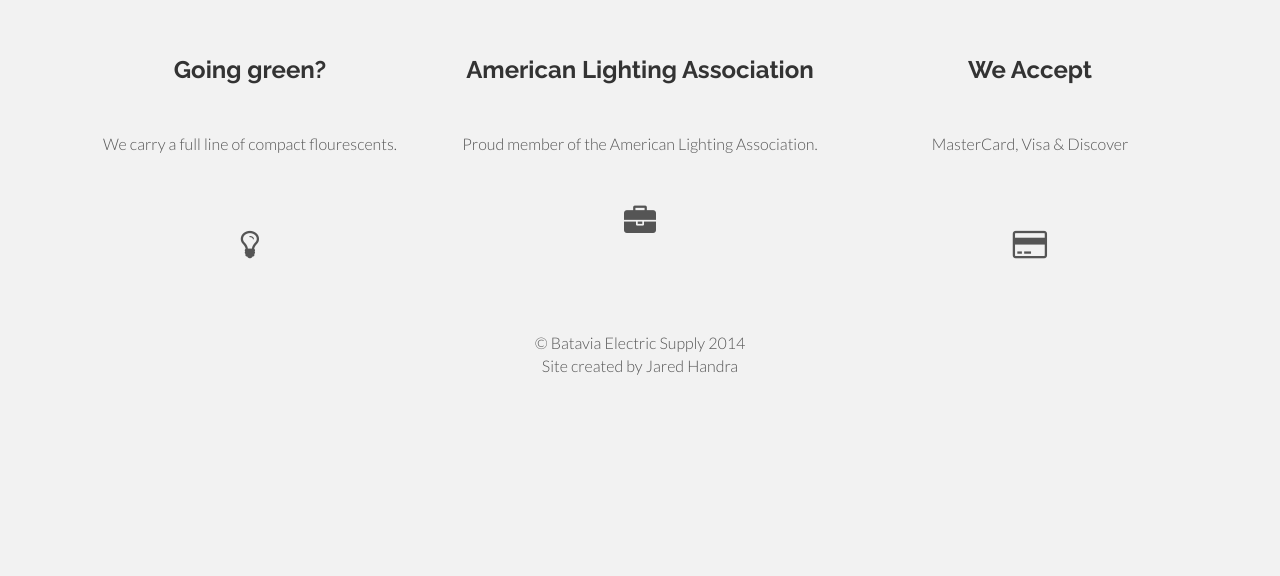
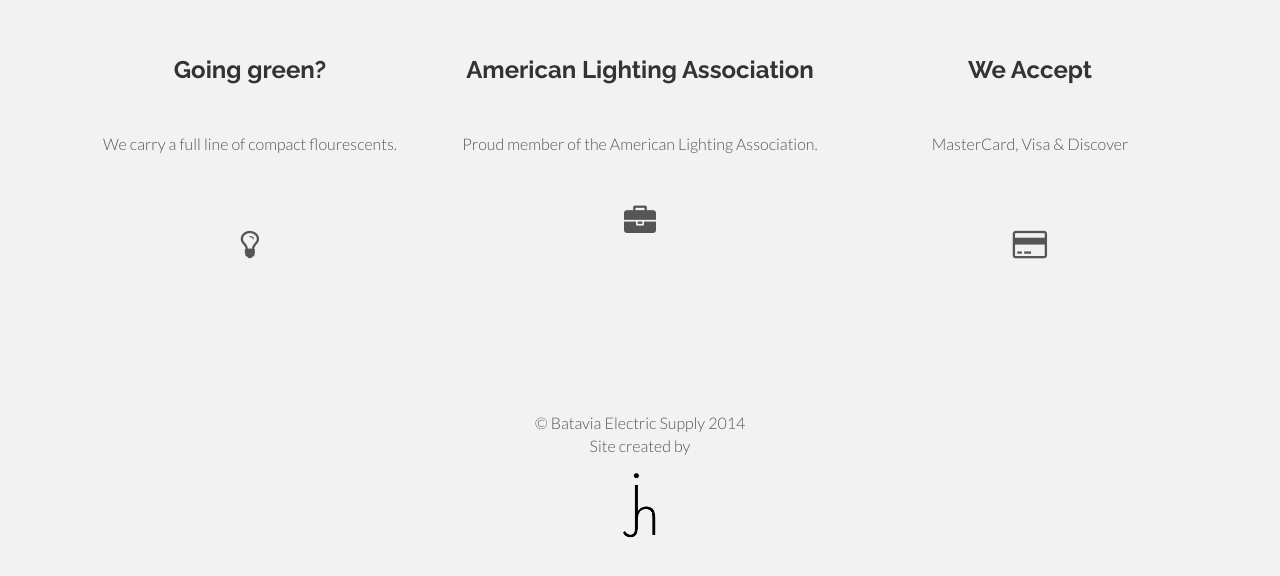
Before and after one commit to jaredhandra/batavia-electric, a plain HTML site: page index.html in a window 1280 px wide. Shown: the part 1972-2548 px from the top of the page. Before the commit the page ends 2380 px from the top, so only its background shows below. Drawn offline with Linux system fonts and the light colour scheme; some packages are replaced by stand-ins of ours.

Commit message:
Added my logo

```diff
--- a/assets/css/main.css
+++ b/assets/css/main.css
@@ -172,8 +172,11 @@ btn-extend {
 	font-weight: 600;
 }
 .footer {
-	padding-bottom: 30px;
+	padding-top: 80px;
+	padding-bottom: 40px;
 }
-.footer a {
-	color: #555;
+img.my-logo {
+	display: block;
+	margin-left: auto;
+	margin-right: auto;
 }
--- a/index.html
+++ b/index.html
@@ -156,7 +156,7 @@
           <div class="row">
             <div class="span12 text-center created">
               © Batavia Electric Supply 2014<br>
-              Site created by <a href="https://www.jaredhandra.com">Jared Handra</a>
+              Site created by <a href="https://www.jaredhandra.com" target="_blank"><img src="assets/img/my-logo.png" alt="3M" class="img-responsive my-logo" width="100" height="42"></a>
             </div>
           </div>
         </div>
```
Also changed, not shown: assets/img/my-logo.png (added), 1 other file.
